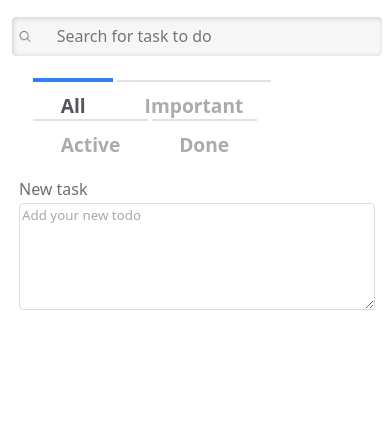
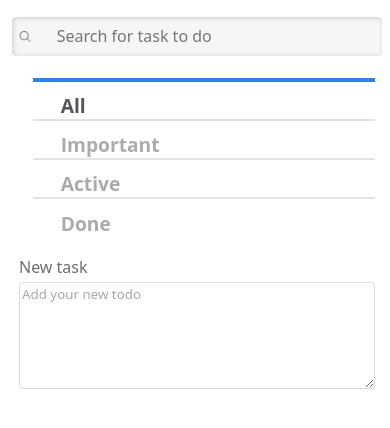
Before and after one commit to rokaut990/todo, a plain HTML site: page index.html in a window 390 px wide. Drawn offline with Linux system fonts and the light colour scheme.

Commit message:
update styles.css

```diff
--- a/styles/styles.css
+++ b/styles/styles.css
@@ -281,7 +281,7 @@ ul {
         width: 100%;
         color: #876543;
     }
-    nav {display: grid;}
+    nav>form {display: grid;}
     nav>label {
         margin-top: 5%;
         margin-right: 1%;
```
